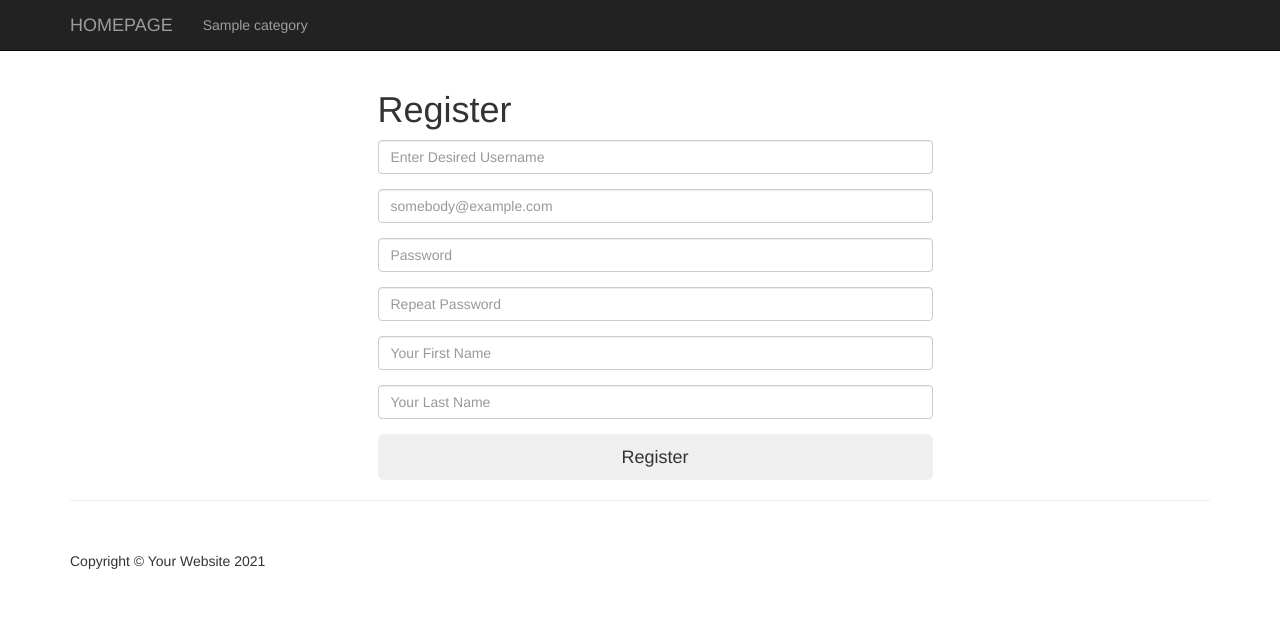
After one commit to mostafa-binesh/CMS-PHP, a PHP site: page /registration.php in a window 1280 px wide. The commit adds this page. Shown: the top 630 px of the page. Run offline with PHP 8.4, Linux system fonts and the light colour scheme; tables that the repository leaves empty or names only in its code hold one stand-in row (values such as "Sample post").

Commit message:
minor improves

```diff
--- /dev/null
+++ b/registration.php
@@ -0,0 +1,93 @@
+ <?php include "includes/header.php"; ?>
+
+
+ <!-- Navigation -->
+
+ <?php include "includes/navigation.php"; ?>
+
+
+ <!-- Page Content -->
+ <div class="container">
+
+     <section id="login">
+         <div class="container">
+             <div class="row">
+                 <div class="col-xs-6 col-xs-offset-3">
+                     <?php
+                        if (isset($_POST['submit'])) {
+                            $username = mysqli_real_escape_string($conn, $_POST['username']);
+                            $password = mysqli_real_escape_string($conn, $_POST['password']);
+                            $password2 = mysqli_real_escape_string($conn, $_POST['password2']);
+                            $email = mysqli_real_escape_string($conn, $_POST['email']);
+                            $firstname = mysqli_real_escape_string($conn, $_POST['firstname']);
+                            $lastname = mysqli_real_escape_string($conn, $_POST['lastname']);
+                            if ($password == $password2) {
+                                $query = "SELECT * FROM users WHERE username = '{$username}' OR user_email = '{$email}'";
+                                $result = mysqli_query($conn, $query);
+                                if (!$result) {
+                                    echo "<div class=' alert alert-danger'>FAILED TO CONNECT TO THE DATABASE </div>";
+                                    echo mysqli_error($conn);
+                                } else if (mysqli_num_rows($result) > 0) {
+                                    echo "<div class=' alert alert-danger'>SUCH USERNAME OR PASSWORD ALREADY EXIST!</div>";
+                                } else {
+                                    $query = "INSERT INTO
+                                    `users`(`username`, `user_password`, `user_firstname`, `user_lastname`, `user_email`, `user_role`)
+                                    VALUES ('{$username}','{$password}','{$firstname}','{$lastname}','{$email}','subscriber')";
+                                    $result = mysqli_query($conn,$query);
+                                    if(!$result){
+                                        echo "<div class=' alert alert-danger'>FAILED TO REGISTER DATA INTO DATABASE</div>";
+                                    } else {
+                                        echo "<div class=' alert alert-success'>YOU HAVE BEEN REGISTERED!</div>";
+                                    }
+                                }
+                            }
+                        }
+
+
+
+
+                        ?>
+                     <!-- <div class=" alert alert-danger">FAILED TO CONNECT TO THE DATABASE</div> -->
+                     <div class="form-wrap">
+                         <h1>Register</h1>
+                         <form role="form" action="registration.php" method="post" id="login-form" autocomplete="off">
+                             <div class="form-group">
+                                 <label for="username" class="sr-only">username</label>
+                                 <input type="text" name="username" id="username" class="form-control" placeholder="Enter Desired Username">
+                             </div>
+                             <div class="form-group">
+                                 <label for="email" class="sr-only">Email</label>
+                                 <input type="email" name="email" id="email" class="form-control" placeholder="somebody@example.com">
+                             </div>
+                             <div class="form-group">
+                                 <label for="password" class="sr-only">Password</label>
+                                 <input type="password" name="password" id="key" class="form-control" placeholder="Password">
+                             </div>
+                             <div class="form-group">
+                                 <label for="password2" class="sr-only">Password</label>
+                                 <input type="password" name="password2" id="key" class="form-control" placeholder="Repeat Password">
+                             </div>
+                             <div class="form-group">
+                                 <label for="username" class="sr-only">First Name</label>
+                                 <input type="text" name="firstname" id="username" class="form-control" placeholder="Your First Name">
+                             </div>
+                             <div class="form-group">
+                                 <label for="username" class="sr-only">Last Name</label>
+                                 <input type="text" name="lastname" id="username" class="form-control" placeholder="Your Last Name">
+                             </div>
+
+                             <input type="submit" name="submit" id="btn-login" class="btn btn-custom btn-lg btn-block" value="Register">
+                         </form>
+
+                     </div>
+                 </div> <!-- /.col-xs-12 -->
+             </div> <!-- /.row -->
+         </div> <!-- /.container -->
+     </section>
+
+
+     <hr>
+
+
+
+     <?php include "includes/footer.php"; ?>
```
Also changed, not shown: admin/includes/edit_user.php (+34 -5 lines), admin/includes/view_all_posts.php (+12 -2 lines).
